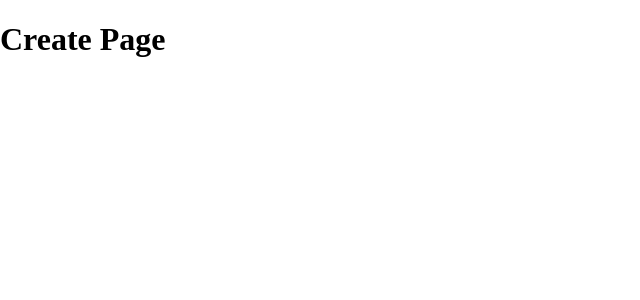
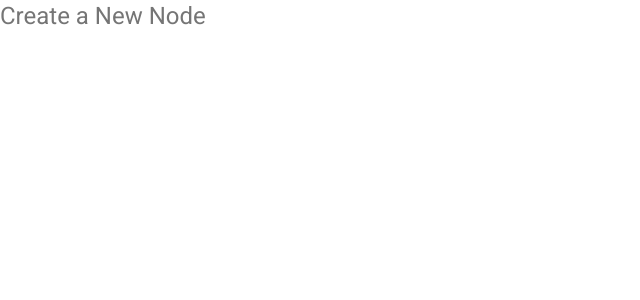
Before and after one commit to anukuljoshi/material-ui-net-ninja, a React (Create React App) app: page /create in a window 1280 px wide. Shown: the top 300 px of the page, without its empty margins (0-640 px from the left). Built offline with nearby package versions, Linux system fonts and the light colour scheme.

Commit message:
lesson-2

```diff
--- a/src/pages/Create.tsx
+++ b/src/pages/Create.tsx
@@ -1,7 +1,16 @@
+import { Typography } from "@material-ui/core";
+
 const Create = () => {
 	return (
 		<div>
-			<h1>Create Page</h1>
+			<Typography
+				variant="h5"
+				component="h2"
+				color="textSecondary"
+				gutterBottom
+			>
+				Create a New Node
+			</Typography>
 		</div>
 	);
 };
```
